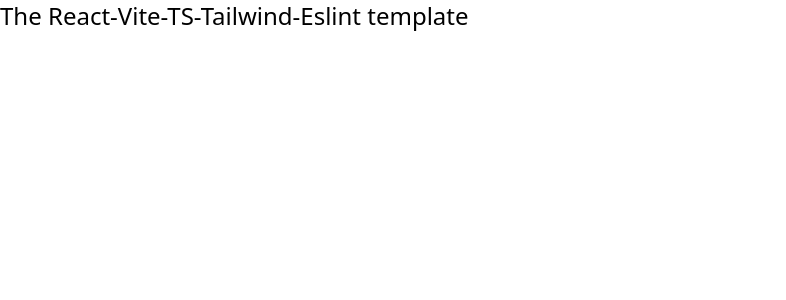
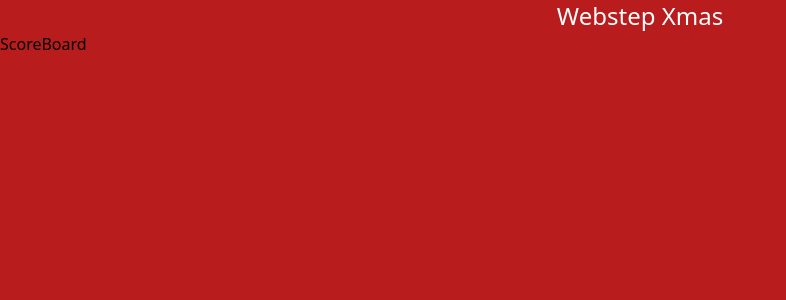
Before and after one commit to steef-o/xmas_score, a React (Vite) app: page / in a window 1280 px wide. Shown: the top 300 px of the page, without its empty margins (0-786 px from the left). Built offline with nearby package versions, Linux system fonts and the light colour scheme.

Commit message:
Add scoreboard and scorecard skeleton

```diff
--- a/src/App.tsx
+++ b/src/App.tsx
@@ -1,6 +1,9 @@
+import ScoreBoard from "~/ScoreBoard";
+
 const App = () => (
-  <div className="App">
-    <p className="text-2xl">The React-Vite-TS-Tailwind-Eslint template</p>
+  <div className="App h-screen w-screen bg-red-700">
+    <h1 className="text-center text-2xl text-white">Webstep Xmas </h1>
+    <ScoreBoard />
   </div>
 );
 
--- a/src/components/ScoreBoard.tsx
+++ b/src/components/ScoreBoard.tsx
@@ -0,0 +1,11 @@
+interface ScoreboardProps {}
+const ScoreBoard = ({}: ScoreboardProps) => {
+  const stuff = "stuff";
+  return (
+    <div>
+      <h1>ScoreBoard</h1>
+    </div>
+  );
+};
+
+export default ScoreBoard;
--- a/src/components/ScoreCard.tsx
+++ b/src/components/ScoreCard.tsx
@@ -0,0 +1,11 @@
+interface ScorecardProps {}
+const Scorecard = ({}: ScorecardProps) => {
+  const stuff = "stuff";
+  return (
+    <div>
+      <h1>Scorecard</h1>
+    </div>
+  );
+};
+
+export default Scorecard;
```
